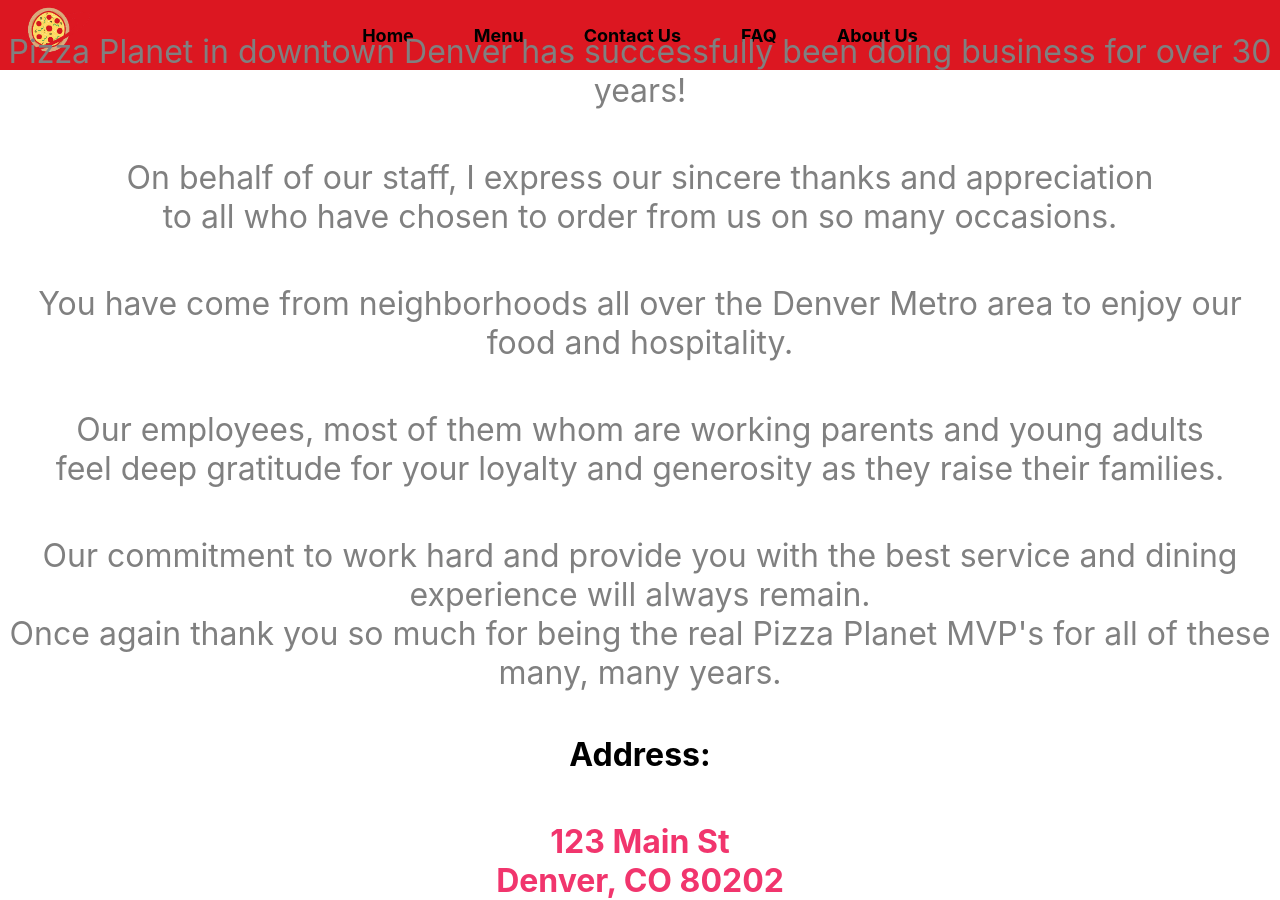
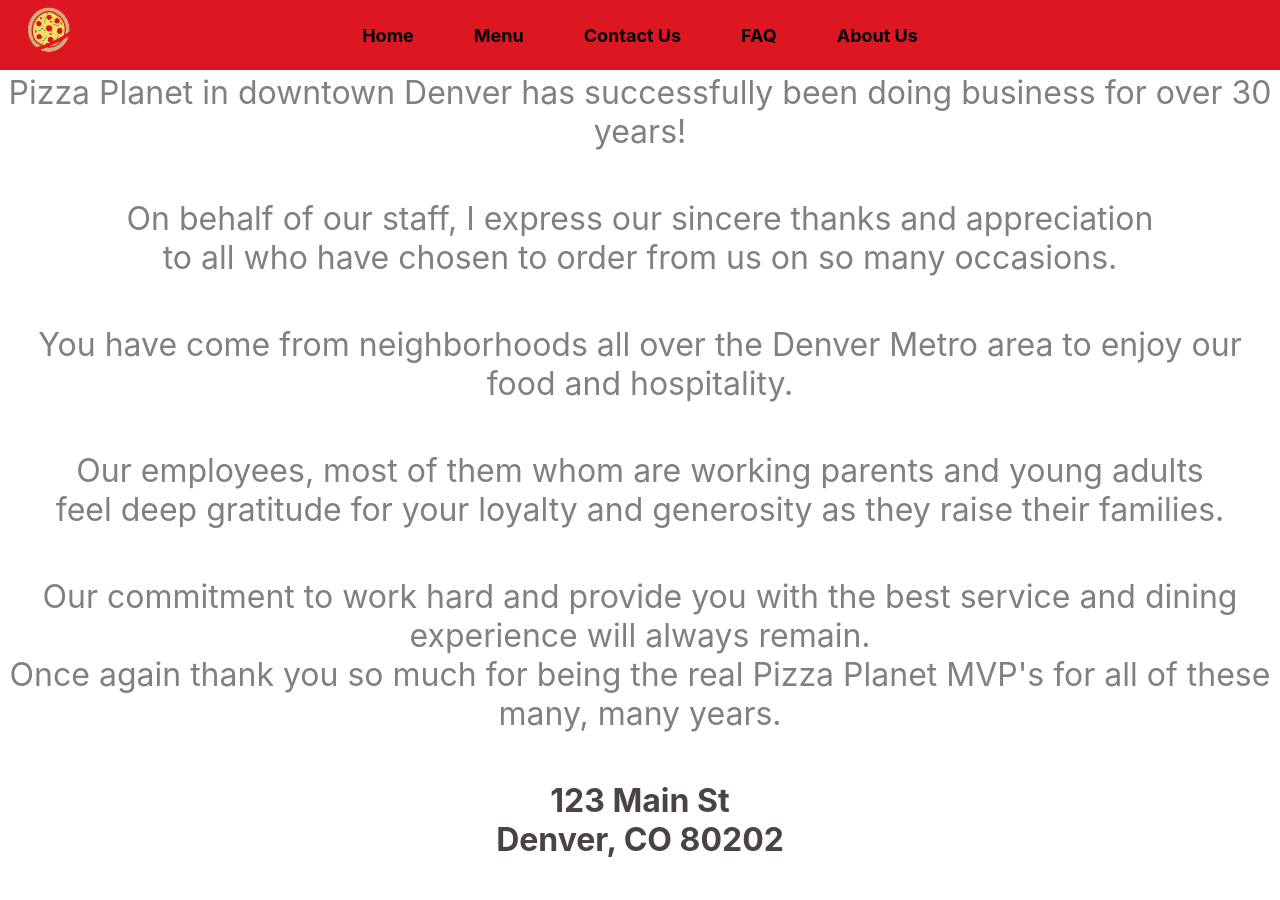
Before and after one commit to ChristopherDrake/Ordering, a React (Create React App) app in the folder order-system/: page /about-us in a window 1280 px wide. After the commit the page ends 859 px from the top, so only its background shows below. Built offline with nearby package versions, Linux system fonts and the light colour scheme.

Commit message:
Remove "Address:" text, Inserted Address location, Changed address style. <3 <3

```diff
--- a/order-system/src/pages/About.css
+++ b/order-system/src/pages/About.css
@@ -24,3 +24,9 @@ h2 {
   margin-bottom: 1rem;
   color: rgb(0, 0, 0);
 }
+
+p:last-child {
+    font-size: 2rem;
+    font-weight: bold;
+    color: rgb(75, 66, 66);
+  }
--- a/order-system/src/pages/About.js
+++ b/order-system/src/pages/About.js
@@ -19,8 +19,7 @@ const AboutUsPage = () => {
       <p>Our commitment to work hard and provide you with the best service and dining experience will always remain.<br />
          Once again thank you so much for being the real Pizza Planet MVP's for all of these many, many years.</p>
 
-      <h2>Address:</h2>
-      <p className="gray-text">123 Main St<br />Denver, CO 80202</p>
+      <p>123 Main St<br />Denver, CO 80202</p>
 
     </div>
   );
```
